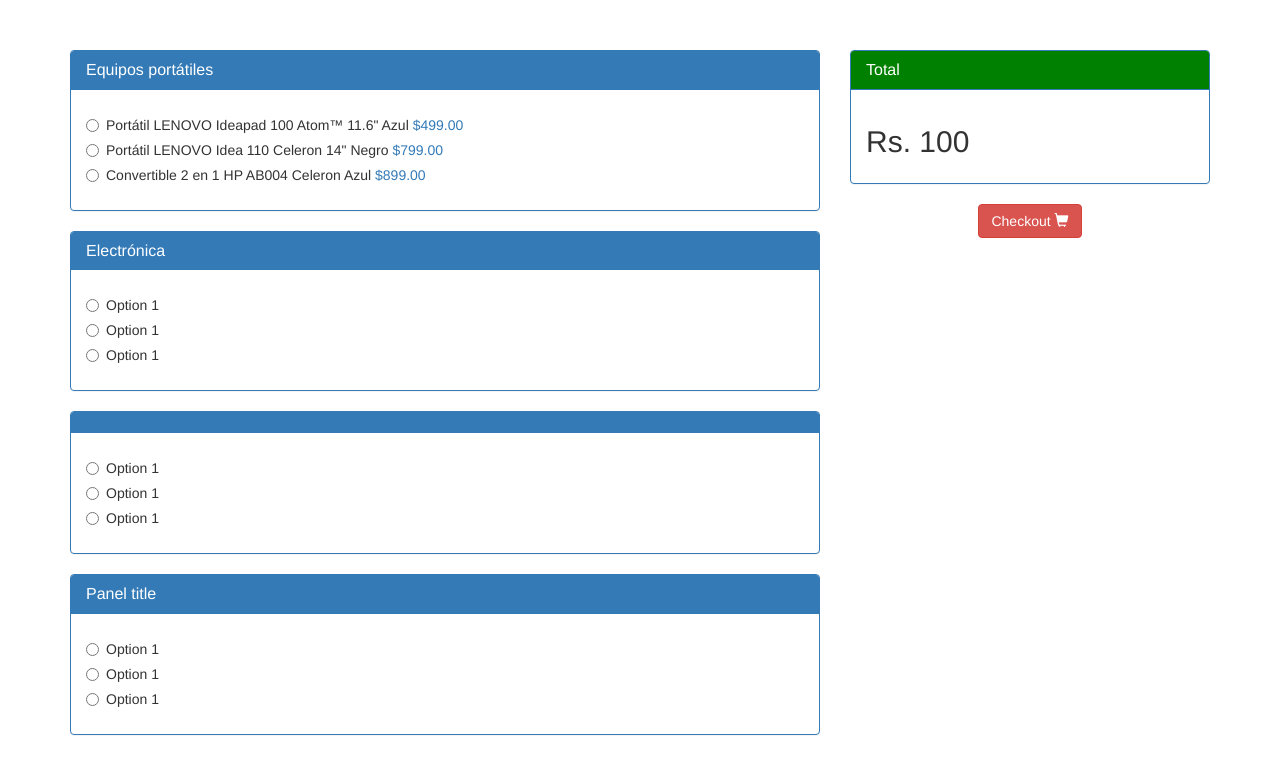
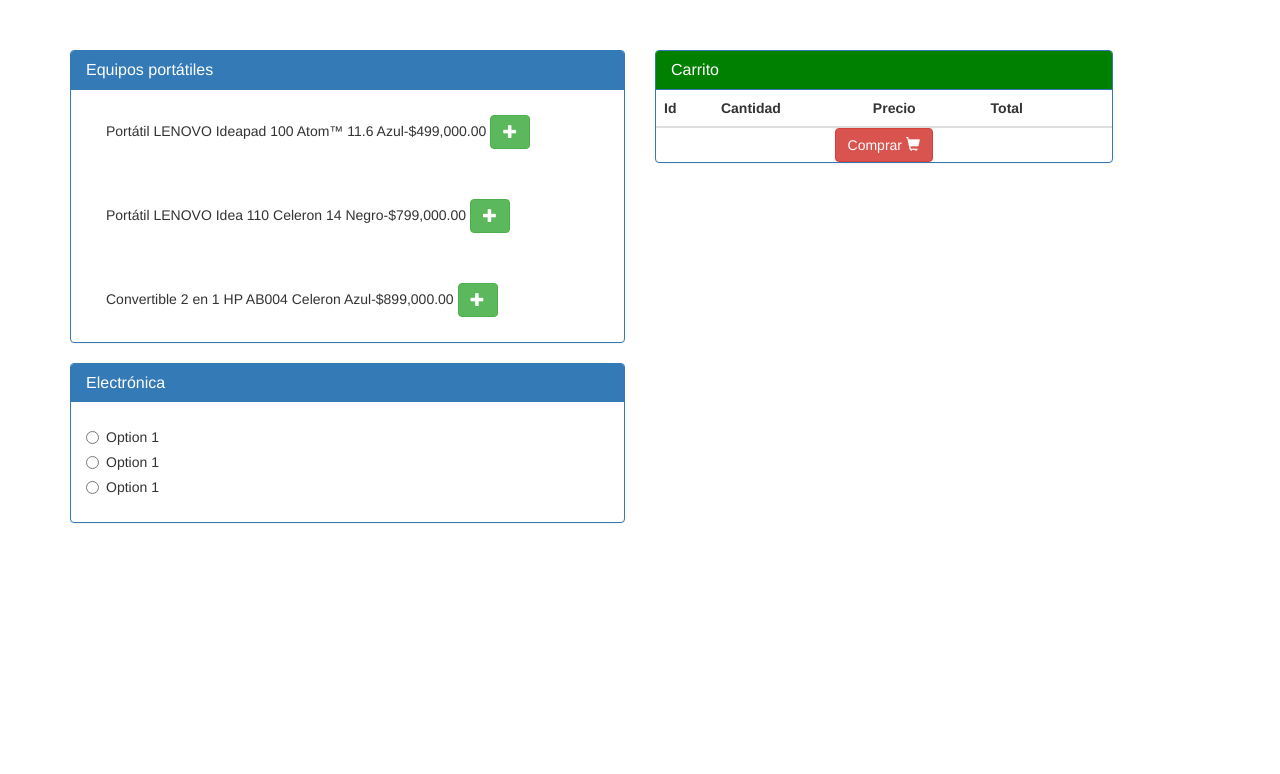
Before and after one commit to Maorz30199/Carritodecompras, a plain HTML site: page index.html in a window 1280 px wide. Drawn offline with nearby package versions, Linux system fonts and the light colour scheme; some packages are replaced by stand-ins of ours.

Commit message:
Funcioanalidad carrito
Selección, cantidad y calculo del valor de cada producto

```diff
--- a/index.html
+++ b/index.html
@@ -15,6 +15,7 @@
     <script src="https://ajax.googleapis.com/ajax/libs/angularjs/1.6.3/angular.min.js"></script>
     <script type="text/javascript" src="node_modules/angular-route/angular-route.js"></script>
     <script src="public/app.js"></script>
+    <script src="public/controllers/cart.js"></script>
 
     <style>
         body {
--- a/public/app.js
+++ b/public/app.js
@@ -11,7 +11,4 @@ angular.module('app', ['ngRoute'])
   })  .otherwise({
         redirectTo: '/cart'
     })
-}])
-.controller('CartCtrl', [function() {
-
 }]);
--- /dev/null
+++ b/public/controllers/cart.js
@@ -0,0 +1,55 @@
+angular.module('app')
+.controller('CartCtrl', function($scope) {
+  $scope.newart = {};
+  $scope.compras = compras = [];
+  $scope.articulos=[
+    {
+      nombre: "Portátil LENOVO Ideapad 100 Atom™ 11.6 Azul",
+      precio: "499000",
+      cantidad: "1"
+    },
+    {
+      nombre: "Portátil LENOVO Idea 110 Celeron 14 Negro",
+      precio: "799000",
+      cantidad: "1"
+    },
+    {
+      nombre: "Convertible 2 en 1 HP AB004 Celeron Azul" ,
+      precio: "899000",
+      cantidad: "1"
+    }];
+      $scope.addcar = function(articulo){
+        console.log("add:", articulo);
+        console.log("com:", $scope.compras);
+        if(compras.length == 0){
+          $scope.newart= articulo;
+          $scope.compras.push($scope.newart);
+          $scope.newart ={};
+          console.log($scope.compras.indexOf($scope.articulos.nombre));
+        }else if ($scope.validation(articulo, compras) == true) {
+          $scope.newart= articulo;
+          $scope.compras.push($scope.newart);
+          $scope.newart ={};
+          console.log($scope.compras.indexOf($scope.articulos.nombre));
+        }else {
+          console.log("ya");
+        }
+
+        };
+
+      $scope.validation = function (articulo, compras) {
+
+        for (var i = 0; i < compras.length; i++) {
+          console.log(i);
+          console.log($scope.compras[i].nombre );
+          if($scope.compras[i].nombre == articulo.nombre)
+          {
+            return false;
+          };
+      };
+      return true;
+    };
+    $scope.deletecompra = function(){
+      $scope.compras.splice($scope.compras.indexOf($scope.compra), 1);
+    };
+});
--- a/public/main.html
+++ b/public/main.html
@@ -1,24 +1,18 @@
 
 <div class="container">
   <div class="row">
-    <div class="col-xs-7 col-md-8 col-sm-8 col-lg-8">
+    <div class="col-xs-7 col-md-8 col-sm-8 col-lg-6">
       <div class="panel panel-primary">
           <div class="panel-heading">
               <h3 class="panel-title">Equipos portátiles</h3>
           </div>
-          <div class="panel-body">
+          <div class="panel-body" ng-repeat="articulo in articulos">
               <div class="radio">
                   <label>
-                      <input type="radio" name="optradio">Portátil LENOVO Ideapad 100 Atom™ 11.6" Azul <a>{{499.000 |currency}}</a>
+                      {{articulo.nombre}}-{{ articulo.precio|currency}}
+                          <a class="btn btn-success" ng-click="addcar(articulo)"> <span class="glyphicon glyphicon-plus" aria-hidden="true"></span>
+                          </a>
                   </label>
-              </div>
-              <div class="radio">
-                  <label>
-                      <input type="radio" name="optradio">Portátil LENOVO Idea 110 Celeron 14" Negro <a>{{799.000|currency}}</a></label>
-              </div>
-              <div class="radio">
-                  <label>
-                      <input type="radio" name="optradio">Convertible 2 en 1 HP AB004 Celeron Azul <a>{{899.000|currency}}</a></label>
               </div>
           </div>
       </div>
@@ -41,59 +35,44 @@
               </div>
           </div>
       </div>
-      <div class="panel panel-primary">
-          <div class="panel-heading">
-              <h3 class="panel-title"></h3>
-          </div>
-          <div class="panel-body">
-              <div class="radio">
-                  <label>
-                      <input type="radio" name="optradio">Option 1</label>
-              </div>
-              <div class="radio">
-                  <label>
-                      <input type="radio" name="optradio">Option 1</label>
-              </div>
-              <div class="radio">
-                  <label>
-                      <input type="radio" name="optradio">Option 1</label>
-              </div>
-          </div>
-      </div>
-      <div class="panel panel-primary">
-          <div class="panel-heading">
-              <h3 class="panel-title">Panel title</h3>
-          </div>
-          <div class="panel-body">
-              <div class="radio">
-                  <label>
-                      <input type="radio" name="optradio">Option 1</label>
-              </div>
-              <div class="radio">
-                  <label>
-                      <input type="radio" name="optradio">Option 1</label>
-              </div>
-              <div class="radio">
-                  <label>
-                      <input type="radio" name="optradio">Option 1</label>
-              </div>
-          </div>
-      </div>
     </div>
 
-    <div class="col-xs-5 col-md-4 col-sm-4 col-lg-4" data-spy="affix" data-offset-top="20">
+    <div class="col-xs-8 col-md-6 col-sm-6 col-lg-5" data-spy="affix" data-offset-top="20">
       <div class="panel panel-primary">
           <div id="divTotal" class="panel-heading">
-              <h3 class="panel-title">Total</h3>
+              <h3 class="panel-title">Carrito</h3>
           </div>
-          <div class="panel-body">
-              <h2>Rs. 100</h2>
-          </div>
-      </div>
+            <table class="table table-striped">
+                  <thead>
+                      <tr>
+                          <th class="span1">Id</th>
+                          <th class="span1">Cantidad</th>
+                          <th class="span2">Precio</th>
+                          <th class="span2">Total</th>
+                          <th class="span1"></th>
+                      </tr>
+                  </thead>
+                  <tbody>
+                      <tr class="well" ng-repeat="compra in compras track by $index">
+                          <td>{{$index+1}}.</td>
+                          <td>
+                              <input type="text" ng-model="compra.cantidad" />
+                          </td>
+                          <td>{{compra.precio | currency}}</td>
+                          <td>{{compra.cantidad*compra.precio | currency}}</td>
+                          <td>
+                          <a ng-click="deletecompra(compra)" class="btn btn-danger">x<span class="glyphicons glyphicons-delete" aria-hidden="true"></span>
+                          </a></td>
+                      </tr>
 
-      <div class="text-center">
-          <a href="#/checkout" class="btn btn-danger">Checkout <span class="glyphicon glyphicon-shopping-cart" aria-hidden="true"></span>
-          </a>
+
+                  </tbody>
+
+                </table>
+                  <div class="text-center">
+                      <a href="#!/cart" class="btn btn-danger" ng-click="CalcularTotal(total)"> Comprar <span class="glyphicon glyphicon-shopping-cart" aria-hidden="true"></span>
+                      </a>
+                  </div>
       </div>
     </div>
   </div>
```
Also changed, not shown: public/cart/cart.js (deleted).
